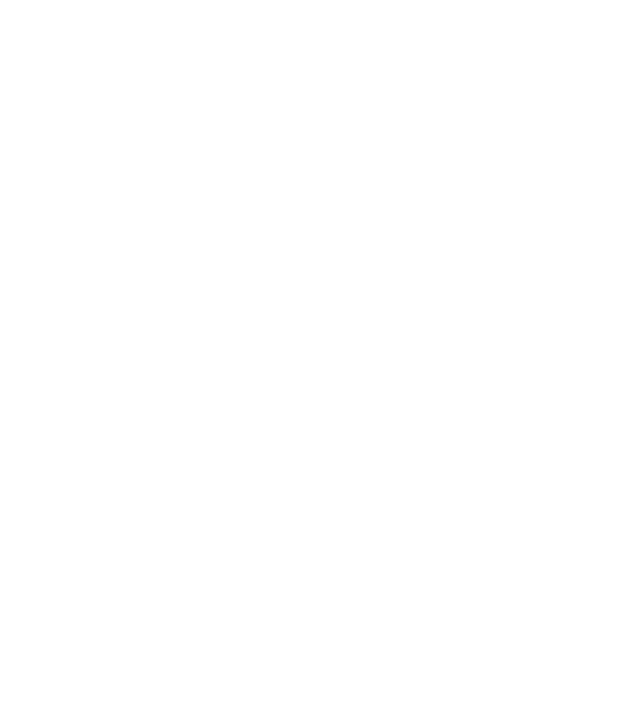
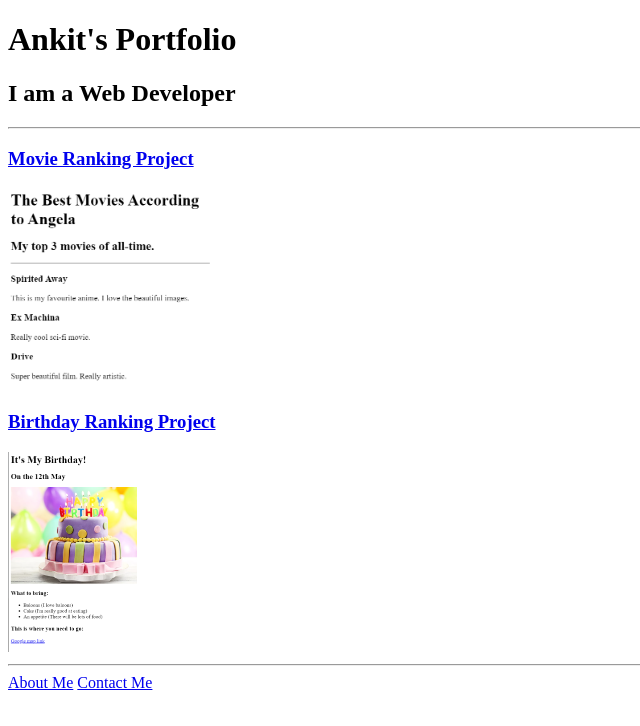
Before and after one commit to Naamankit/html-portfolio, a plain HTML site: page index.html in a window 1280 px wide. Shown: the whole page, without its empty margins (0-640 px from the left). Drawn offline with Linux system fonts and the light colour scheme.

Commit message:
Update index.html

```diff
--- a/index.html
+++ b/index.html
@@ -13,3 +13,34 @@ HINT for TODO 6: You can use the height attribute set to 200 to make the image s
 https://developer.mozilla.org/en-US/docs/Web/HTML/Element/img#attr-height -->
 
 <!-- TODO 7: Add the Contact Me and About Me page links -->
+<!DOCTYPE html>
+<html lang="en">
+<head>
+    <meta charset="UTF-8">
+    <meta name="viewport" content="width=device-width, initial-scale=1.0">
+    <title>Document</title>
+    </head>
+<body>
+    <h1>Ankit's Portfolio</h1>
+    <h2>
+        I am a Web Developer
+    </h2>
+    <hr>
+    <h3>
+        <a href="../2.4 Movie Ranking Project/solution.html">
+            Movie Ranking Project
+        </a>
+    </h3>
+        <img src="./assets/images/Movies.png" alt="Movies Line Box" height="200">
+    <h3>
+        <a href="../3.4 Birthday Invite Project/solution.html">
+           Birthday Ranking Project
+        </a>
+    </h3>
+         <img src="./assets/images/Birthhday.png" alt="Birthday cake Image"  height="200">
+         <hr>
+        <a href="./public/about.html">About Me</a> <a href="./public/contact.html">
+           Contact Me
+        </a>
+</body>
+</html>
```
